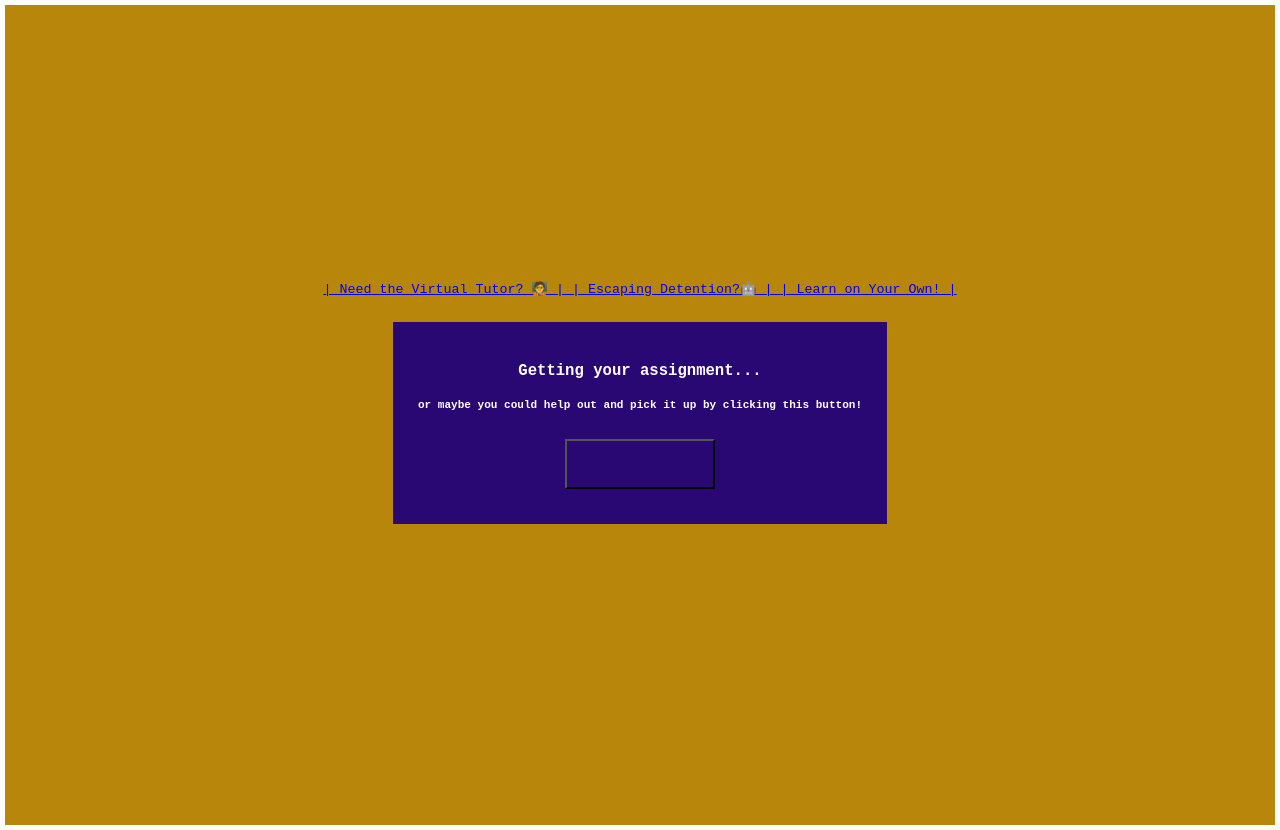
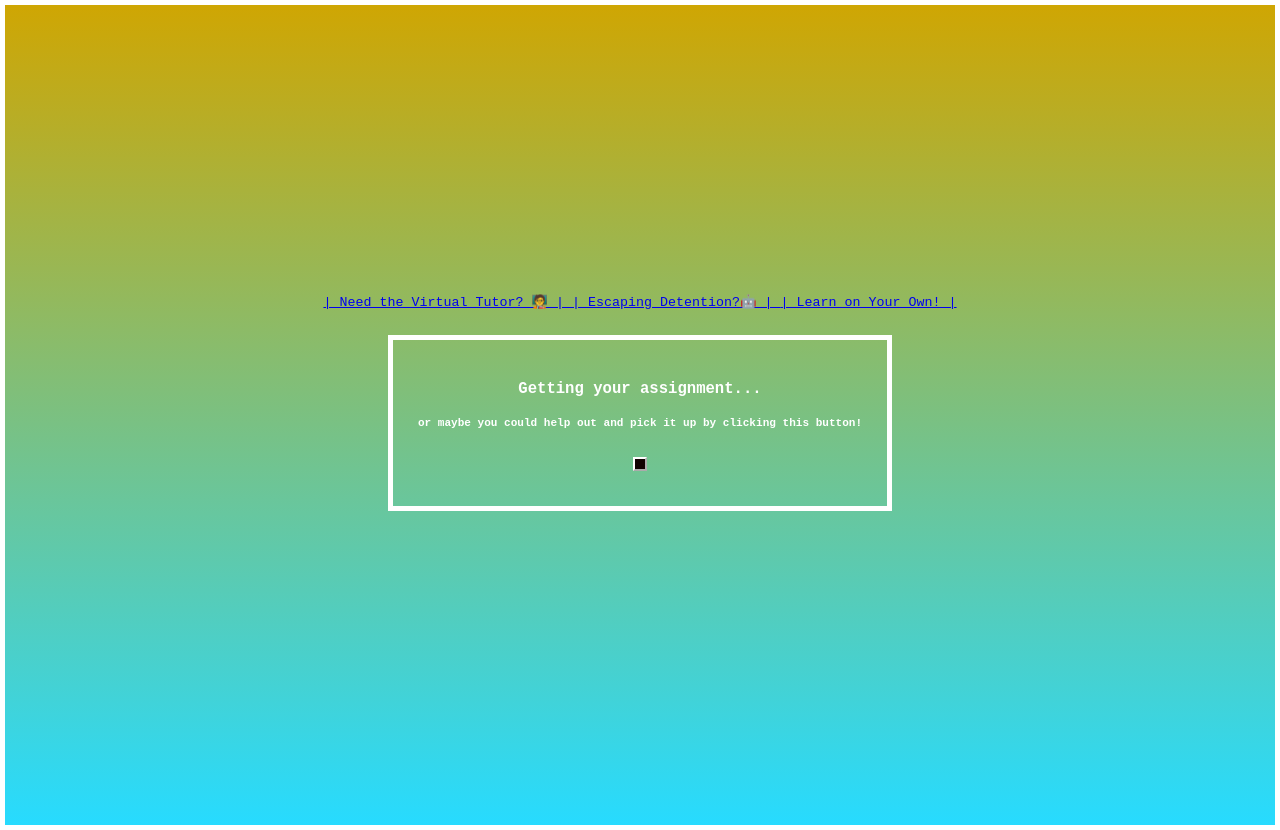
Before and after one commit to TREYCSE/Virtual_Detention_Frontend, a React (Create React App) app in the folder react_app/detention/: page /learn_1 in a window 1280 px wide. Built offline with nearby package versions, Linux system fonts and the light colour scheme.

Commit message:
more responsive

```diff
--- a/react_app/detention/src/App.css
+++ b/react_app/detention/src/App.css
@@ -1,12 +1,13 @@
 .App {
   text-align: center;
+  font-size: medium;
   display: flex;
   flex-direction: column;
   justify-content: center;
   font-size: calc(10px + 2vmin);
   align-items: center;
   color: white;
-  background-color: darkgoldenrod;
+  background: linear-gradient(rgb(207, 166, 3), rgb(39, 219, 255));
   min-height: 100vh;
   display: flex;
   margin: 5px;
@@ -14,12 +15,22 @@
   font-size: smaller;
   font-family: 'IBM Plex Mono', monospace;
 }
-
+img {
+  max-height: 230px;
+  max-width: 230px;
+  justify-content: center;
+  margin: 0 auto;
+  border-color: white;
+  border-style: solid;
+  border-width: thick;
+}
 .header {
   display: flex;
   flex-direction: column;
 }
-
+.hori {
+  min-width: 230px;
+}
 .question:hover  {
   cursor: pointer;
   box-shadow: 0 0.5rem 2.6rem 0 #282c34;
@@ -27,31 +38,38 @@
   transition: transform 150ms;
 }
 .question {
-  border-color:rgb(42, 8, 115);
+  border-color: dark grey;
   margin: 2px;
   padding: 2px;
   min-height: 20px;
+  max-width: 150px;
+  border-width: thick;
 }
 .passage:hover {
   cursor: pointer;
-  box-shadow: 0 0.4rem 2.4rem 0 rgba(52, 85, 154, 1);
+  box-shadow: 0 0.4rem 2.4rem 0 rgb(132, 2, 19);
   transform: translateY(-0.1rem);
   transition: transform 150ms;
 }
+.txt {
+  font-size: x-smalls;
+}
 .passage {
   border-style: solid;
-  border-color:rgb(42, 8, 115);
-  border-width: thin;
+  background-color: dark grey;
+  border-width: thick;
   max-height: 100px;
   min-width: 100px;
+  flex-direction: column;
 }
 .btn {
   margin: 10px;
   padding: 5px;
-  min-height: 10px;
-  min-width: 10px;
+  min-height: 5px;
+  min-width: 5px;
   color: black;
-  background-color:rgb(42, 8, 115);
+  background-color:rgb(17, 1, 1);
+  border-color: white;
 }
 .userInput {
   justify-content: center;
@@ -61,22 +79,31 @@
 .loading {
   padding: 25px;
   margin: 25px;
-  background-color:rgb(42, 8, 115);
+  background-color: dark grey;
+  border-color: white;
+  border-width: thick;
+  border-style: solid;
 }
 
-@media screen and (min-width: 880px) {
+@media screen and (min-width: 800px) {
   .passage {
     max-height: 100px;
-    width: 550px;
+    width: 850px;
+  }
+  .btn {
+    min-height: 10px;
+    max-width: 1350px;
     flex-direction: row;
   }
-  .btn {
-    min-height: 150px;
-    min-width: 250px;
-    flex-direction: row;
+  img {
+    max-height: 300px;
+    max-width: 300px;
+}
+  .hori {
+    min-width: 350px;
   }
 }
-
+/*
 @media screen and (min-width: 1250px) {
   .passage {
     max-height: 250px;
@@ -84,6 +111,7 @@
   }
   .btn {
     min-height: 50px;
-    min-width: 150px;
+    min-width: 450px;
   }
 }
+*/
```
